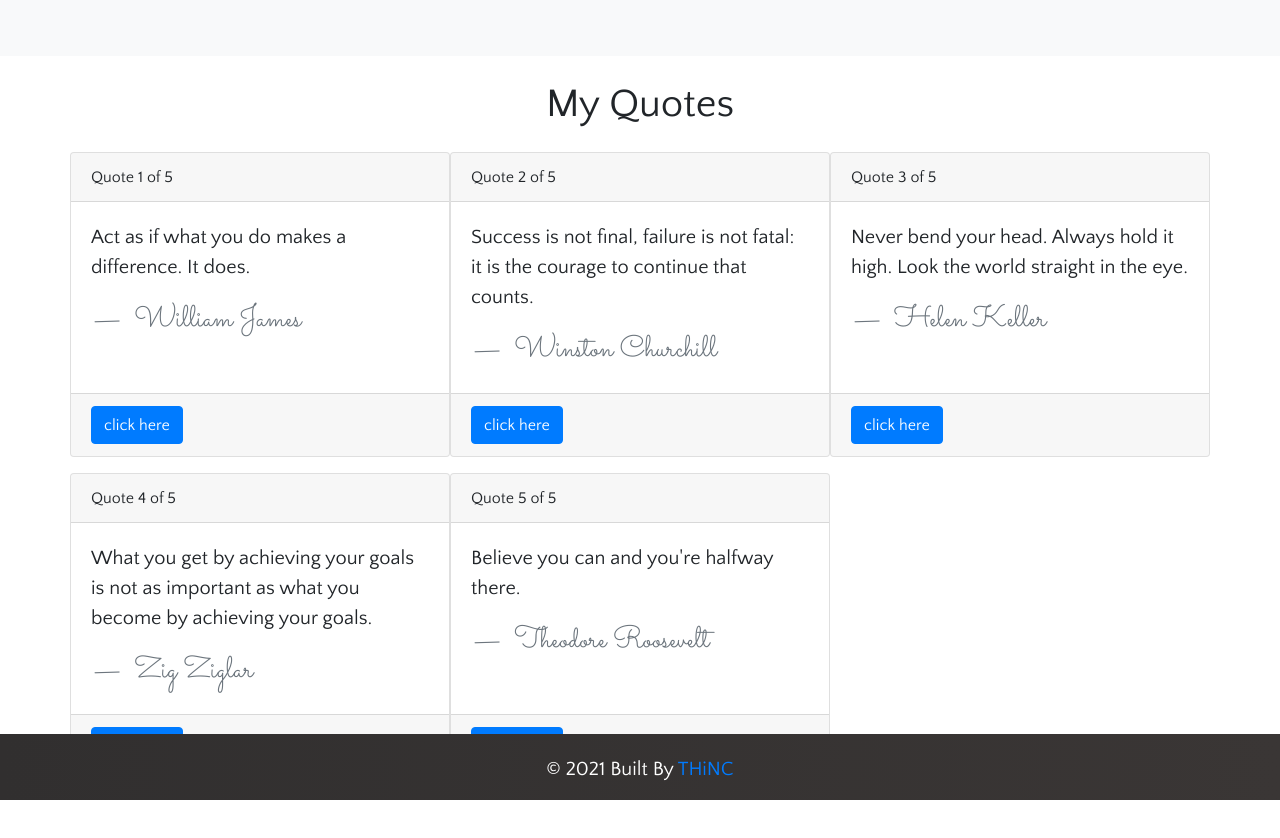
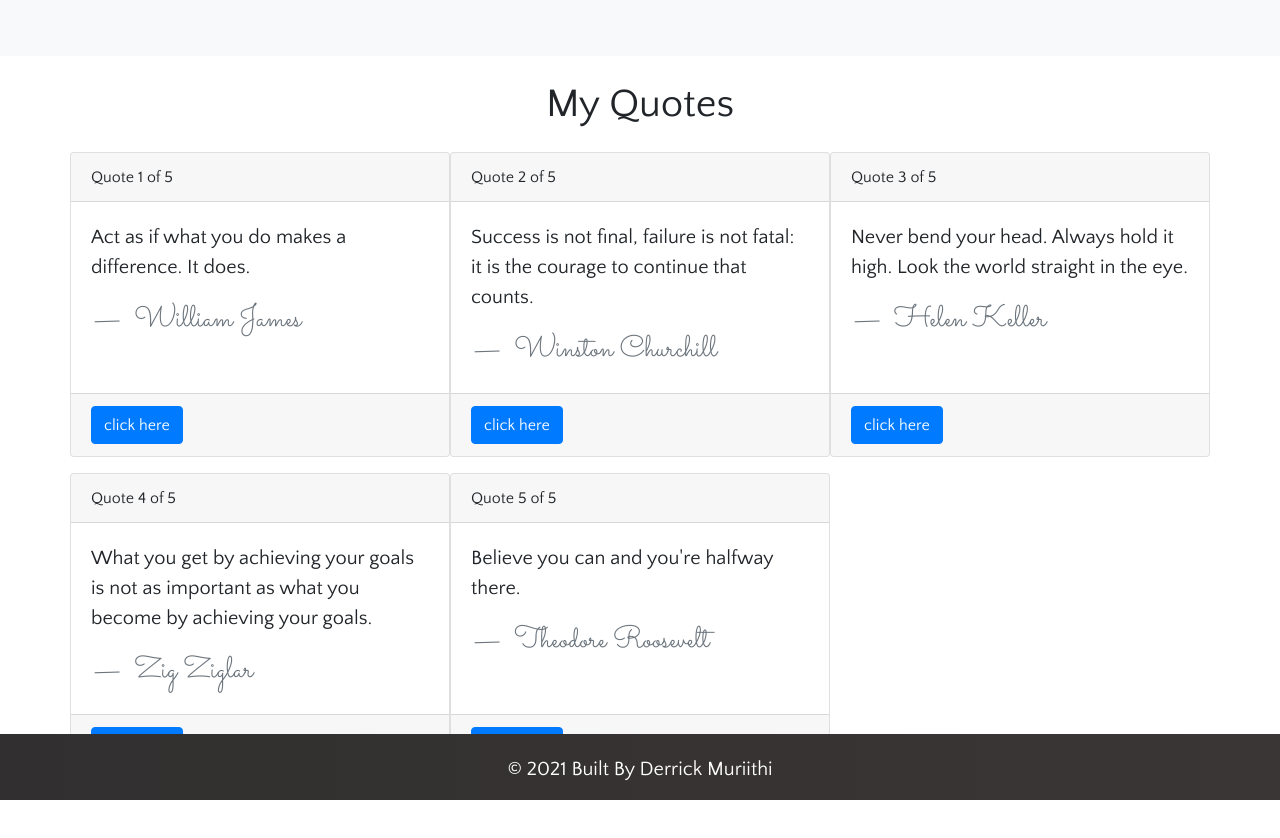
Before and after one commit to Derraphics/Derraphics-Qoutes, an Angular app: page / in a window 1280 px wide. Shown: the top 838 px of the page. Built offline with nearby package versions, Linux system fonts and the light colour scheme.

Commit message:
added some details in the footer

```diff
--- a/src/app/components/footer/footer.component.html
+++ b/src/app/components/footer/footer.component.html
@@ -1,6 +1,6 @@
 <div class="footer">
   <p>
-    &#169; 2021 Built By
-    <a href="http://obscure-savannah-56809.herokuapp.com/">THiNC</a>
+    &#169; 2021 Built By Derrick Muriithi
+
   </p>
 </div>
```
